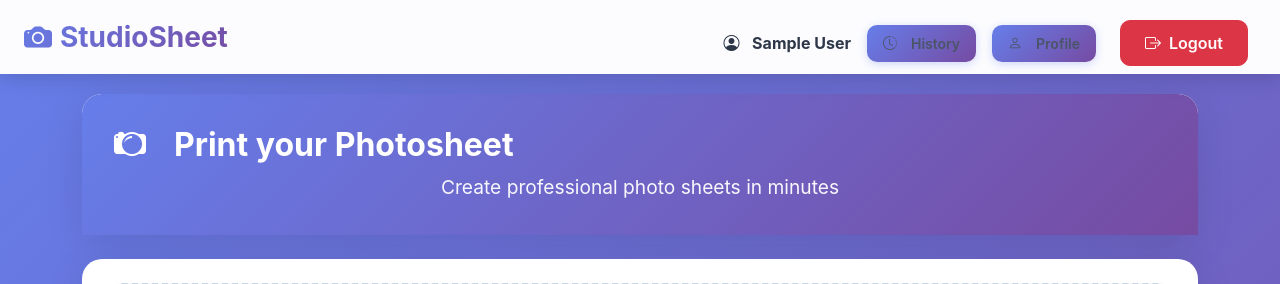
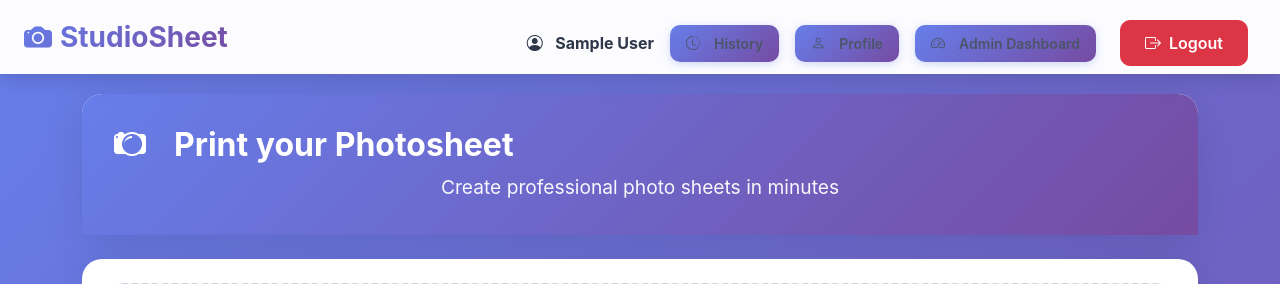
Before and after one commit to erwaqarmalik/studio_sheet, a Django app: page / in a window 1280 px wide. Shown: the top 284 px of the page. Run offline with Django 5.2, Linux system fonts and the light colour scheme; the visitor is signed in with stand-in values (Sample User, id 1); some libraries are stand-ins or nearby versions.

Commit message:
feat: Add admin dashboard link in home page navbar for staff users

```diff
--- a/generator/templates/generator/index.html
+++ b/generator/templates/generator/index.html
@@ -46,6 +46,13 @@
                             <i class="bi bi-person me-2"></i>Profile
                         </a>
                     </li>
+                    {% if user.is_staff %}
+                    <li class="nav-item">
+                        <a class="nav-link" href="{% url 'generator:admin_dashboard' %}">
+                            <i class="bi bi-speedometer2 me-2"></i>Admin Dashboard
+                        </a>
+                    </li>
+                    {% endif %}
                     <li class="nav-item ms-3">
                         <a class="btn btn-danger btn-sm" href="{% url 'generator:logout' %}">
                             <i class="bi bi-box-arrow-right me-2"></i>Logout
```
